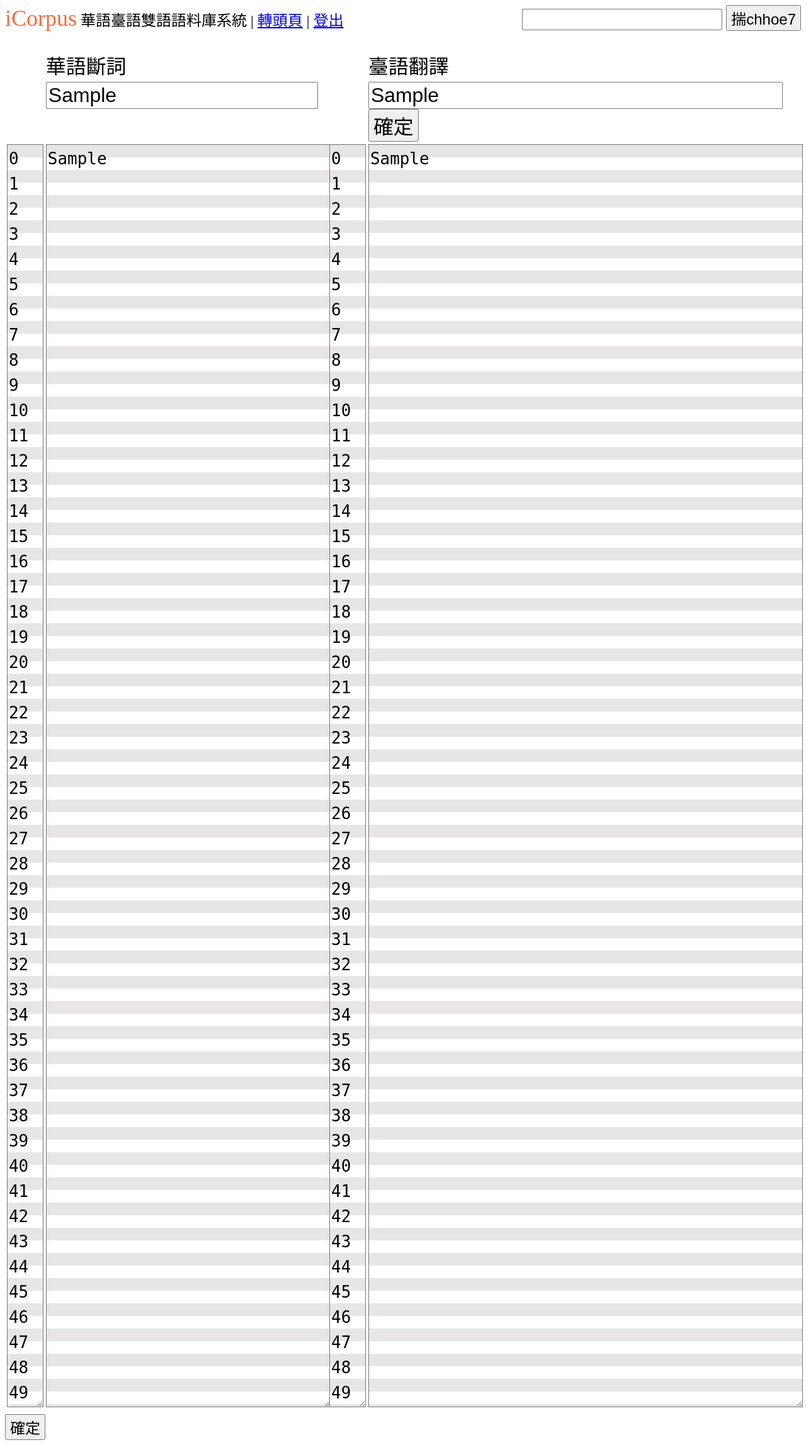
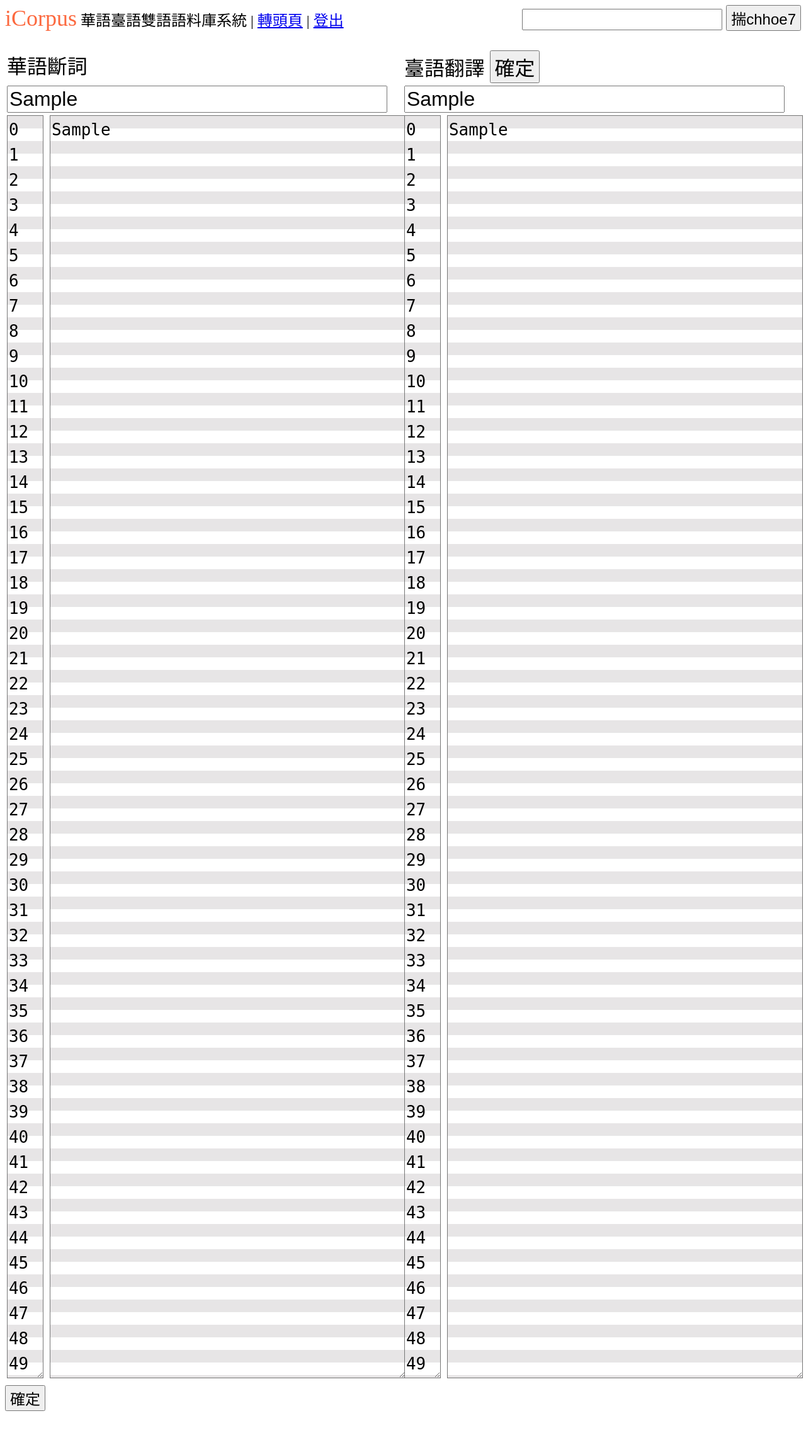
Before and after one commit to sih4sing5hong5/icorpus, a Django app: a page that uses 文章/templates/文章/改閩南語翻譯.html in a window 1280 px wide. Shown: the whole page at 63% size. After the commit the page ends 2241 px from the top, so only its background shows below. Run offline with Django 3.2, Linux system fonts and the light colour scheme; a user stored in the database is signed in; tables that the repository leaves empty hold one stand-in row (values such as "Sample post").

Commit message:
調確定的所在　丞宏

```diff
--- a/文章/templates/文章/改國語斷詞.html
+++ b/文章/templates/文章/改國語斷詞.html
@@ -11,6 +11,7 @@
 				</td>
 				<td class='行號'></td>
 				<td class='正爿'>華語斷詞
+					<input type="submit" value="確定" />
 				</td>
 			</tr>
 			<tr>
@@ -23,7 +24,6 @@
 				<td>{% if 文章.斷詞標題.errors %}
 					<p>{{ 文章.斷詞標題.errors }}</p>{% endif %}
 					{{ 文章.斷詞標題 }}
-					<input type="submit" value="確定" />
 				</td>
 			</tr>
 			<tr>
--- a/文章/templates/文章/改閩南語翻譯.html
+++ b/文章/templates/文章/改閩南語翻譯.html
@@ -5,24 +5,24 @@
 		<form action="." method="post">{% csrf_token %}
 		<table class="資料">
 			<tr>
-				<td class='行號'></td>
-				<td class='倒爿'>華語斷詞
+				<td class='倒爿' colspan="2">
+					華語斷詞
 				</td>
-				<td class='行號'></td>
-				<td class='正爿'>臺語翻譯
+				<td class='倒爿' colspan="2">
+					臺語翻譯
+					<input type="submit" value="確定" />
 				</td>
 			</tr>
 			<tr>
-				<td class='行號'></td>
-				<td>{% if 文章.斷詞標題.errors %}
+				<td class='倒爿' colspan="2">
+					{% if 文章.斷詞標題.errors %}
 					<p>{{ 文章.斷詞標題.errors }}</p>{% endif %}
 					{{ 文章.斷詞標題 }}
 				</td>
-				<td class='行號'></td>
-				<td>{% if 文章.教羅標題.errors %}
+				<td class='倒爿' colspan="2">
+					{% if 文章.教羅標題.errors %}
 					<p>{{ 文章.教羅標題.errors }}</p>{% endif %}
 					{{ 文章.教羅標題 }}
-					<input type="submit" value="確定" />
 				</td>
 			</tr>
 			<tr>
```
